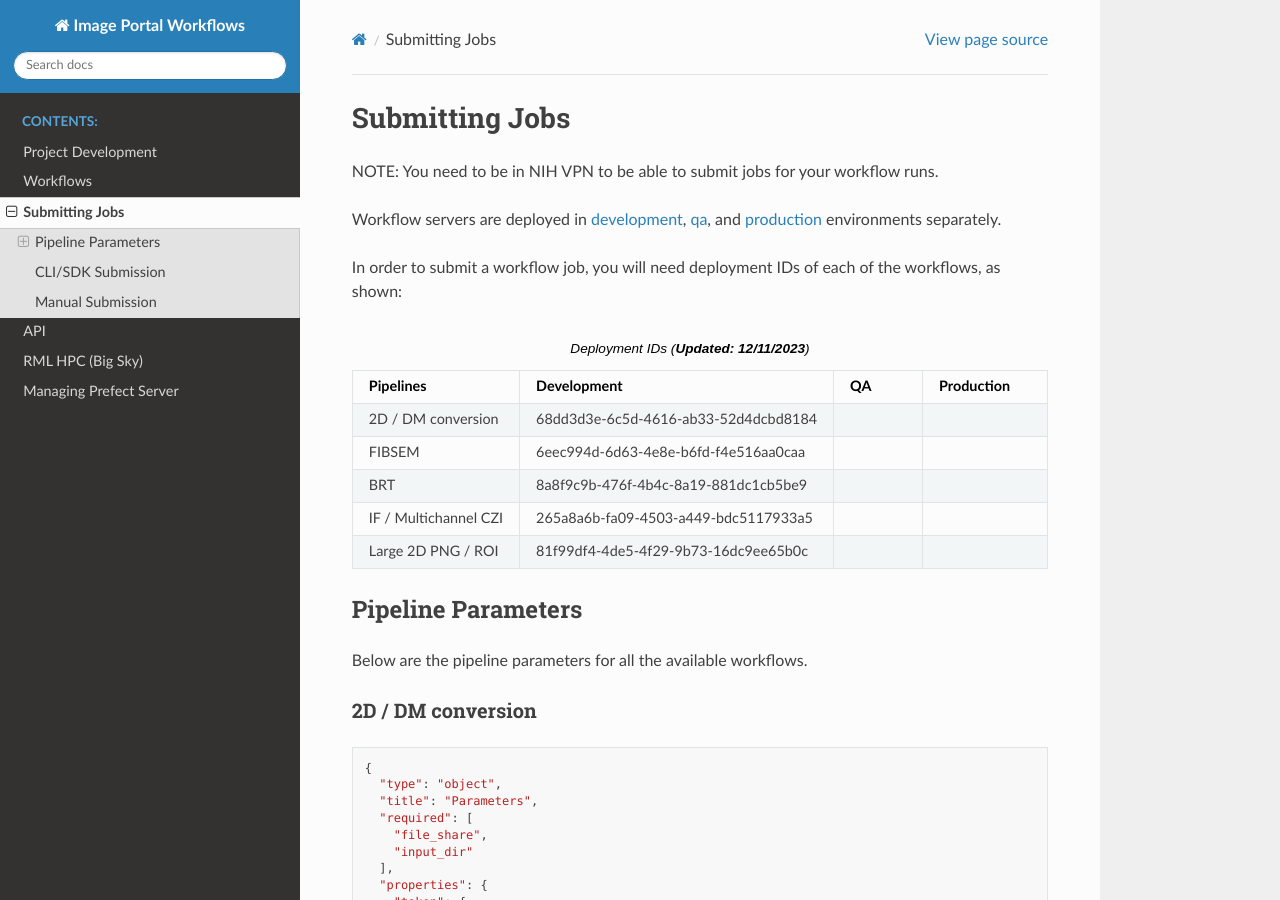
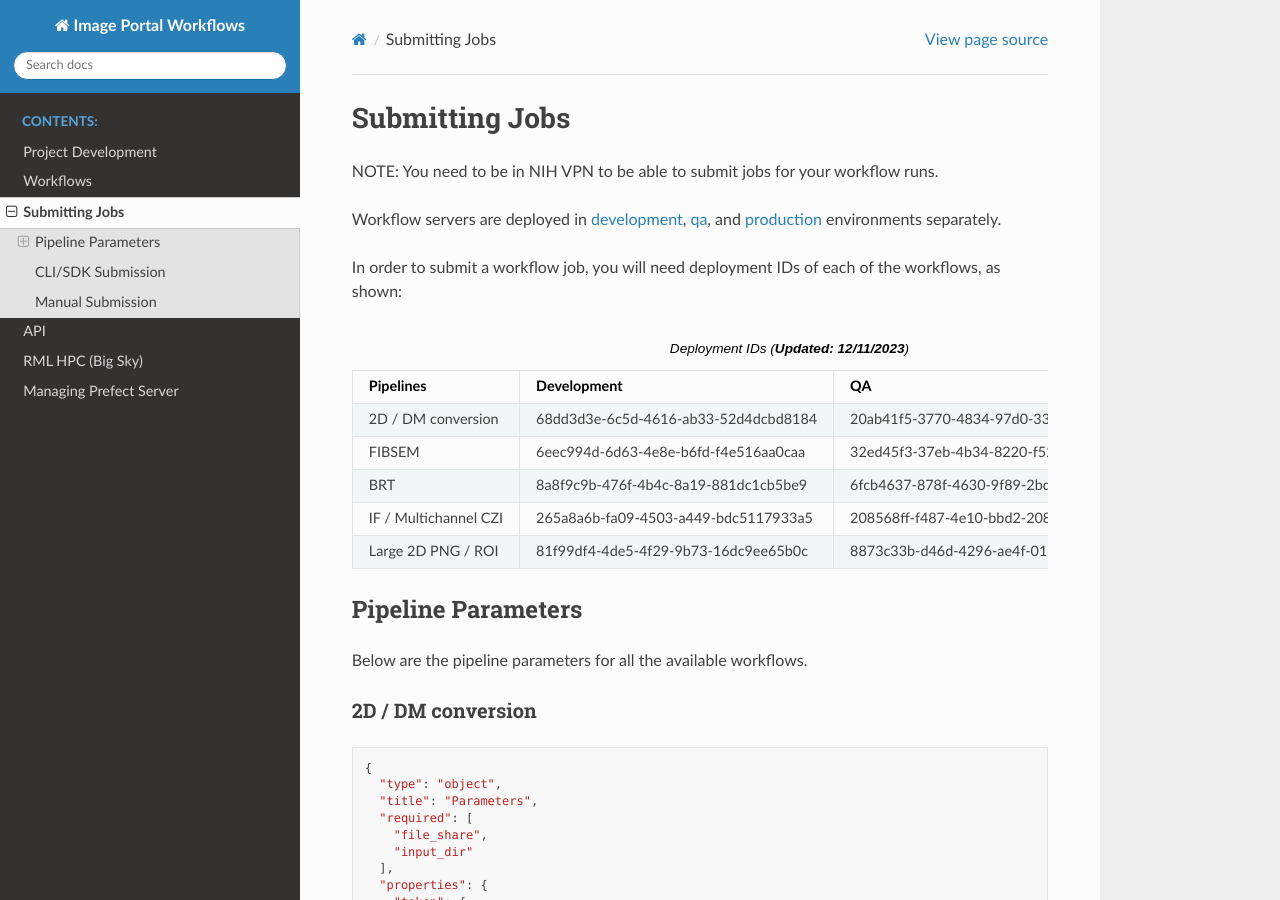
Before and after one commit to niaid/image_portal_workflows, a Sphinx documentation site: the page built from docs/source/usage.rst, in a window 1280 px wide and 900 px high. Built offline with Sphinx 7.4.7 and the Read the Docs theme 2.0.0, drawn with Linux system fonts in a browser that asks for light colours.

Commit message:
Update usage.rst
adding UUIDs for QA flows

```diff
--- a/docs/source/usage.rst
+++ b/docs/source/usage.rst
@@ -18,23 +18,23 @@ In order to submit a workflow job, you will need deployment IDs of each of the w
      - Production
    * - 2D / DM conversion
      - 68dd3d3e-6c5d-4616-ab33-52d4dcbd8184
-     -
+     - 20ab41f5-3770-4834-97d0-33ce2f2d7c3e
      -
    * - FIBSEM
      - 6eec994d-6d63-4e8e-b6fd-f4e516aa0caa
-     -
+     - 32ed45f3-37eb-4b34-8220-f52fc9c96fb7
      -
    * - BRT
      - 8a8f9c9b-476f-4b4c-8a19-881dc1cb5be9
-     -
+     - 6fcb4637-878f-4630-9f89-2bdea430ac3e
      -
    * - IF / Multichannel CZI
      - 265a8a6b-fa09-4503-a449-bdc5117933a5
-     -
+     - 208568ff-f487-4e10-bbd2-208640d39143
      -
    * - Large 2D PNG / ROI
      - 81f99df4-4de5-4f29-9b73-16dc9ee65b0c
-     -
+     - 8873c33b-d46d-4296-ae4f-0157ab2f5911
      -
 
 Pipeline Parameters
```
